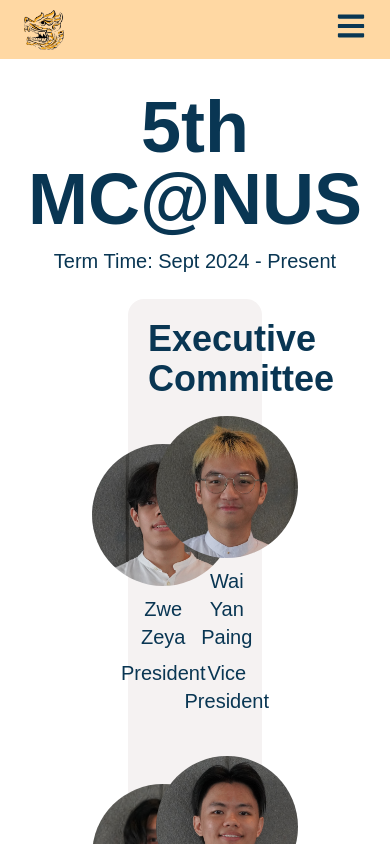
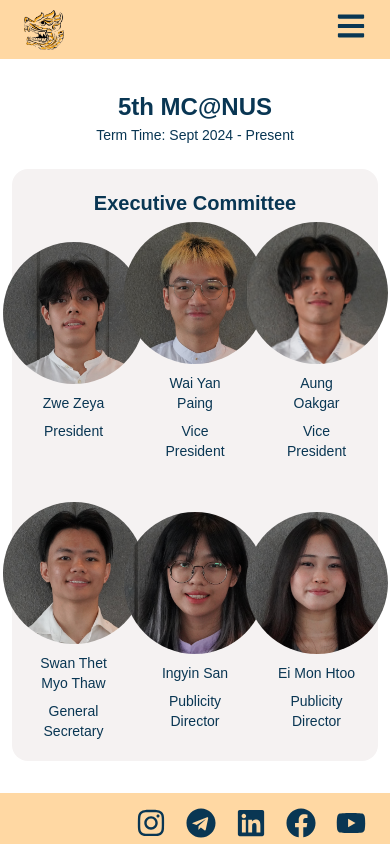
Before and after one commit to ZweZeya/mcnus, a Next.js app: page /about in a window 390 px wide. Shown: the top 844 px of the page. Built offline with nearby package versions, Linux system fonts and the light colour scheme; a web font is replaced by a local one.

Commit message:
make text responsive

```diff
--- a/src/app/components/common/ColouredContentBox.tsx
+++ b/src/app/components/common/ColouredContentBox.tsx
@@ -13,7 +13,7 @@
     return (
         <ColouredBox className={className}>
             <Header>{title}</Header>
-            <div className="mt-4">{props.children}</div>
+            <div className="mt-1 md:mt-3 xl:mt-4">{props.children}</div>
         </ColouredBox>
     )
 }
--- a/src/app/components/common/ContentBox.tsx
+++ b/src/app/components/common/ContentBox.tsx
@@ -2,7 +2,7 @@
 
 const ContentBox: React.FC<{title: string, content: string}> = ({title, content}) => {
     return (
-        <div className="text-center flex flex-col gap-3 mb-6">
+        <div className="text-center flex flex-col gap-0.5 md:gap-3 mb-6">
             <Title>{title}</Title>
             <Text>{content}</Text>
         </div>
--- a/src/app/components/common/textComponents.tsx
+++ b/src/app/components/common/textComponents.tsx
@@ -1,12 +1,12 @@
 export const Text = (props: React.PropsWithChildren) => {
     return (
-        <p className="text-xl">{props.children}</p>
+        <p className="text-sm md:text-lg xl:text-xl">{props.children}</p>
     )
 }
 
 export const Title = (props: React.PropsWithChildren) => {
     return (
-        <p className="font-extrabold text-7xl">
+        <p className="font-extrabold text-2xl md:text-4xl xl:text-7xl">
             {props.children}
         </p>
     )
@@ -14,6 +14,6 @@
 
 export const Header = (props: React.PropsWithChildren) => {
     return (
-        <div className="font-extrabold text-4xl">{props.children}</div>
+        <div className="font-extrabold text-xl md-text-2xl xl:text-4xl">{props.children}</div>
     )
 }
--- a/src/app/components/layout/PageLayout.tsx
+++ b/src/app/components/layout/PageLayout.tsx
@@ -1,6 +1,6 @@
 const PageLayout = (props: React.PropsWithChildren) => {
     return (
-        <div className="flex flex-col items-center py-8 px-32">
+        <div className="flex flex-col items-center py-8 px-3 md:px-20 xl:px-32">
             {props.children}
         </div>
     )
--- a/tailwind.config.ts
+++ b/tailwind.config.ts
@@ -8,6 +8,13 @@
     "./src/app/**/*.{js,ts,jsx,tsx,mdx}",
   ],
   theme: {
+	screens: {
+		'sm': '640px',
+		'md': '768px',
+		'lg': '1024px',
+		'xl': '1280px',
+		'2xl': '1536px',
+	},
   	extend: {
   		colors: {
   			background: 'hsl(var(--background))',
```
